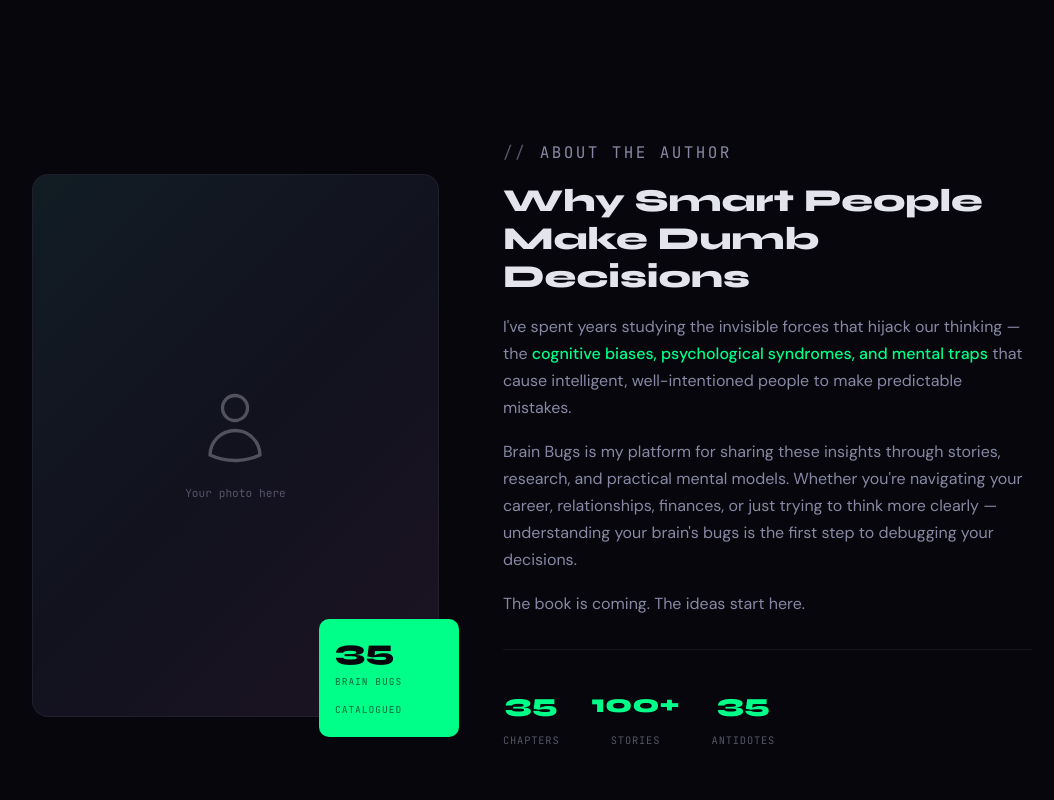
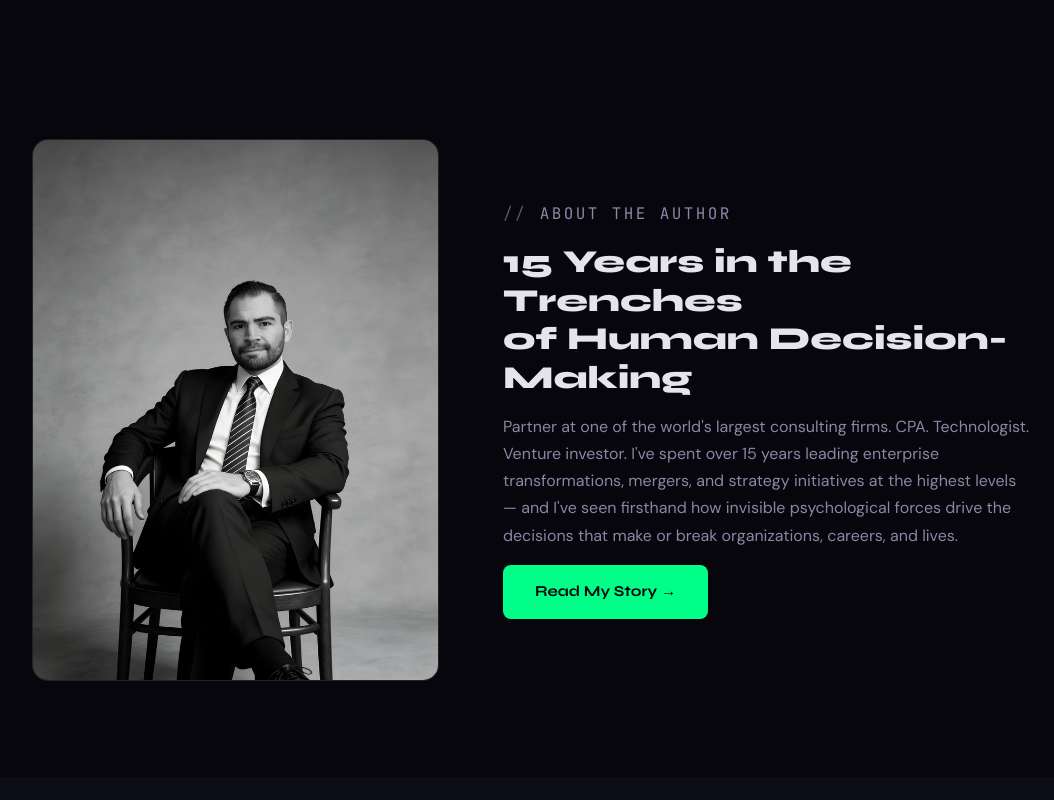
Before and after one commit to mojtahedikasra/brain-bugs, an Eleventy site: page src/index.njk in a window 1280 px wide. Shown: the part 2260-3060 px from the top of the page, without its empty margins (16-1070 px from the left). Built offline with nearby package versions, Linux system fonts and the light colour scheme; Eleventy itself is replaced by a stand-in of ours; files that its build step writes are made by us from their sources.

Commit message:
Update index.njk

```diff
--- a/src/index.njk
+++ b/src/index.njk
@@ -79,41 +79,19 @@ description: Explore the hidden psychological traps, biases, and syndromes that
 
 <!-- ABOUT -->
 <section id="about">
-  <div class="about-layout">
+  <div class="about-layout about-layout-compact">
     <div class="about-image-wrap reveal">
       <div class="about-image-placeholder">
-        <svg xmlns="http://www.w3.org/2000/svg" fill="none" viewBox="0 0 24 24" stroke="currentColor" stroke-width="1"><path stroke-linecap="round" stroke-linejoin="round" d="M15.75 6a3.75 3.75 0 11-7.5 0 3.75 3.75 0 017.5 0zM4.501 20.118a7.5 7.5 0 0114.998 0A17.933 17.933 0 0112 21.75c-2.676 0-5.216-.584-7.499-1.632z" /></svg>
-        <span>Your photo here</span>
-      </div>
-      <div class="about-accent-box">
-        <span>35</span>
-        <small>Brain Bugs Catalogued</small>
+        <img src="/images/kasra.jpg" alt="Kasra Mojtahedi">
       </div>
     </div>
     <div class="about-text reveal">
       <p class="section-label">About the Author</p>
-      <h3>Why Smart People<br>Make Dumb Decisions</h3>
+      <h3>15 Years in the Trenches<br>of Human Decision-Making</h3>
       <p>
-        I've spent years studying the invisible forces that hijack our thinking — the <span class="highlight">cognitive biases, psychological syndromes, and mental traps</span> that cause intelligent, well-intentioned people to make predictable mistakes.
+        Partner at one of the world's largest consulting firms. CPA. Technologist. Venture investor. I've spent over 15 years leading enterprise transformations, mergers, and strategy initiatives at the highest levels — and I've seen firsthand how invisible psychological forces drive the decisions that make or break organizations, careers, and lives.
       </p>
-      <p>
-        Brain Bugs is my platform for sharing these insights through stories, research, and practical mental models. Whether you're navigating your career, relationships, finances, or just trying to think more clearly — understanding your brain's bugs is the first step to debugging your decisions.
-      </p>
-      <p>The book is coming. The ideas start here.</p>
-      <div class="about-stats">
-        <div class="about-stat">
-          <span class="about-stat-number">35</span>
-          <span class="about-stat-label">Chapters</span>
-        </div>
-        <div class="about-stat">
-          <span class="about-stat-number">100+</span>
-          <span class="about-stat-label">Stories</span>
-        </div>
-        <div class="about-stat">
-          <span class="about-stat-number">35</span>
-          <span class="about-stat-label">Antidotes</span>
-        </div>
-      </div>
+      <a href="/about/" class="btn btn-primary">Read My Story →</a>
     </div>
   </div>
 </section>
```
